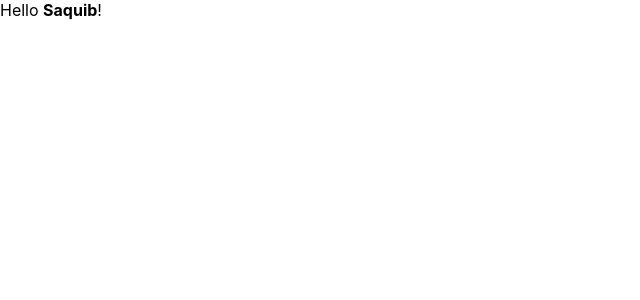
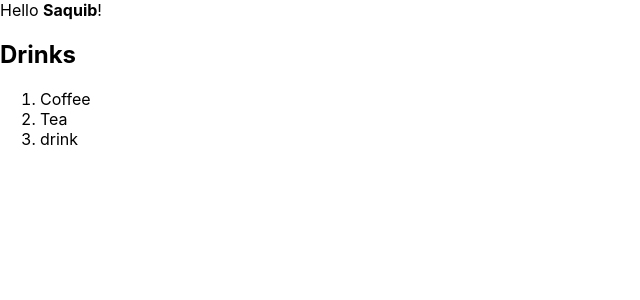
Before and after one commit to Saquibb/saquibbootcampassmnt-3, a React (Create React App) app: page / in a window 1280 px wide. Shown: the top 300 px of the page, without its empty margins (0-640 px from the left). Built offline with nearby package versions, Linux system fonts and the light colour scheme.

Commit message:
another element added

```diff
--- a/src/App.js
+++ b/src/App.js
@@ -1,12 +1,14 @@
 import React from 'react';
 import logo from './logo.svg';
 import './App.css';
+import Hello from './Hello';
 
-function App({ name }) {
+function App({ name = 'User' }) {
   return (
     <div>
       Hello <strong>{name}</strong>!
       <br />
+      <Hello />
     </div>
   );
 }
--- /dev/null
+++ b/src/Hello.js
@@ -0,0 +1,16 @@
+import React from 'react';
+
+function Hello({}) {
+  return (
+    <div>
+      <h2>Drinks </h2>
+      <ol>
+        <li>Coffee</li>
+        <li>Tea</li>
+        <li>drink</li>
+      </ol>
+    </div>
+  );
+}
+
+export default Hello;
```
Also changed, not shown: 1 other file (tests, documents, lock files or other folders).
